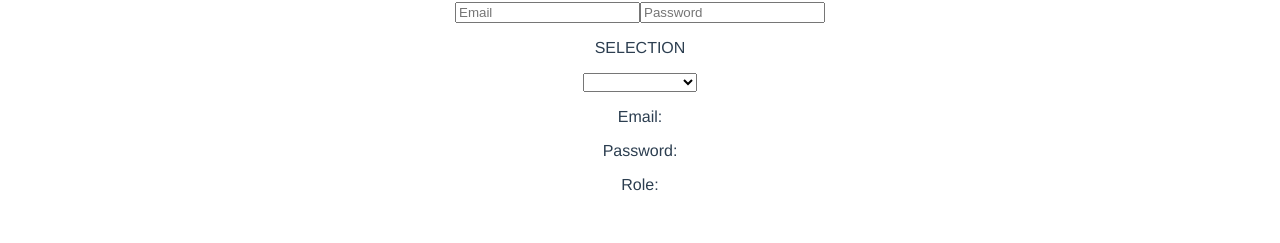
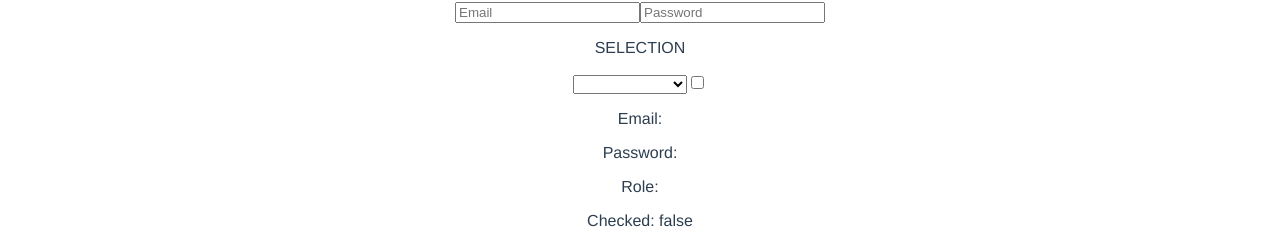
Before and after one commit to PaulPintang/Vue.Js-2022, a Vue app: page / in a window 1280 px wide. Shown: the part 735-978 px from the top of the page. Before the commit the page ends 945 px from the top, so only its background shows below. Built offline with nearby package versions, Linux system fonts and the light colour scheme.

Commit message:
v-model in checkbox

```diff
--- a/src/components/Form.vue
+++ b/src/components/Form.vue
@@ -13,11 +13,13 @@
         <option value="developer">Web Developer</option>
         <option value="designer">Web Designer</option>
       </select>
+      <input type="checkbox" v-model="check" />
     </form>
     <div>
       <p>Email: {{ email }}</p>
       <p>Password: {{ password }}</p>
       <p>Role: {{ role }}</p>
+      <p>Checked: {{ check }}</p>
     </div>
   </div>
 </template>
@@ -30,6 +32,7 @@ export default {
       email: "",
       password: "",
       role: "",
+      check: false,
     };
   },
 };
```
